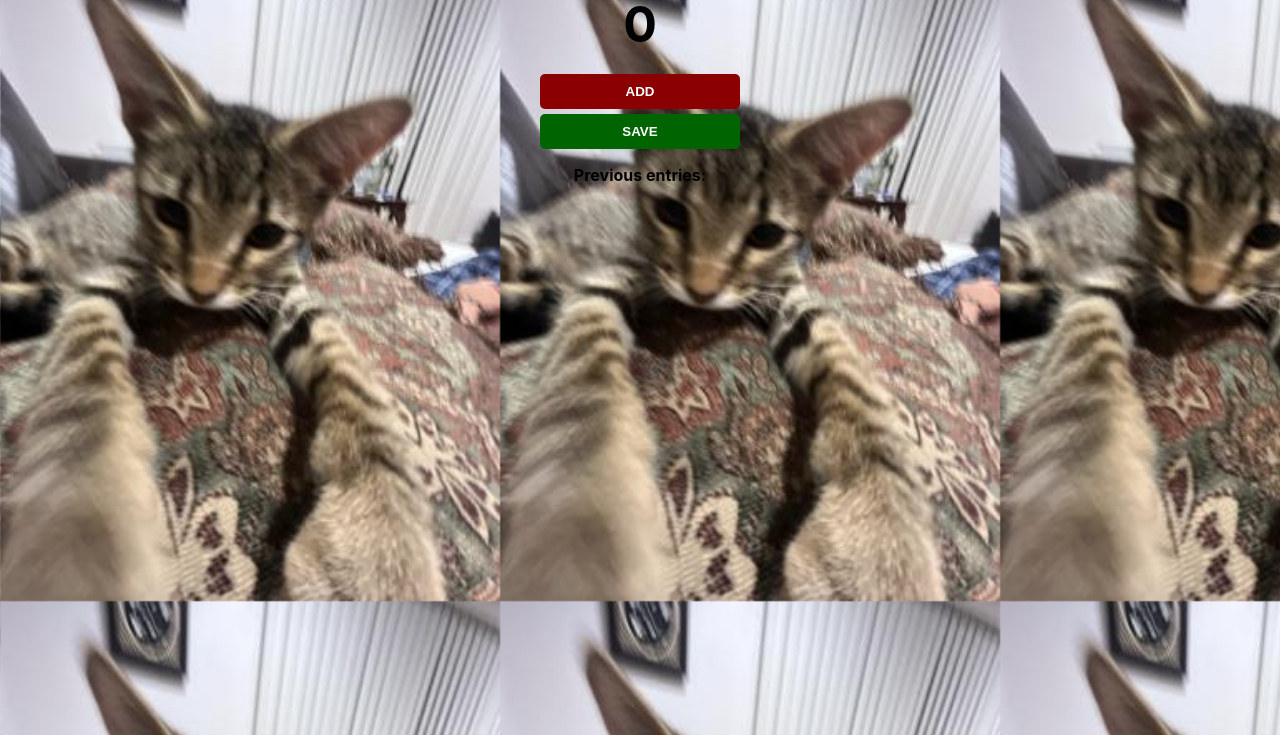
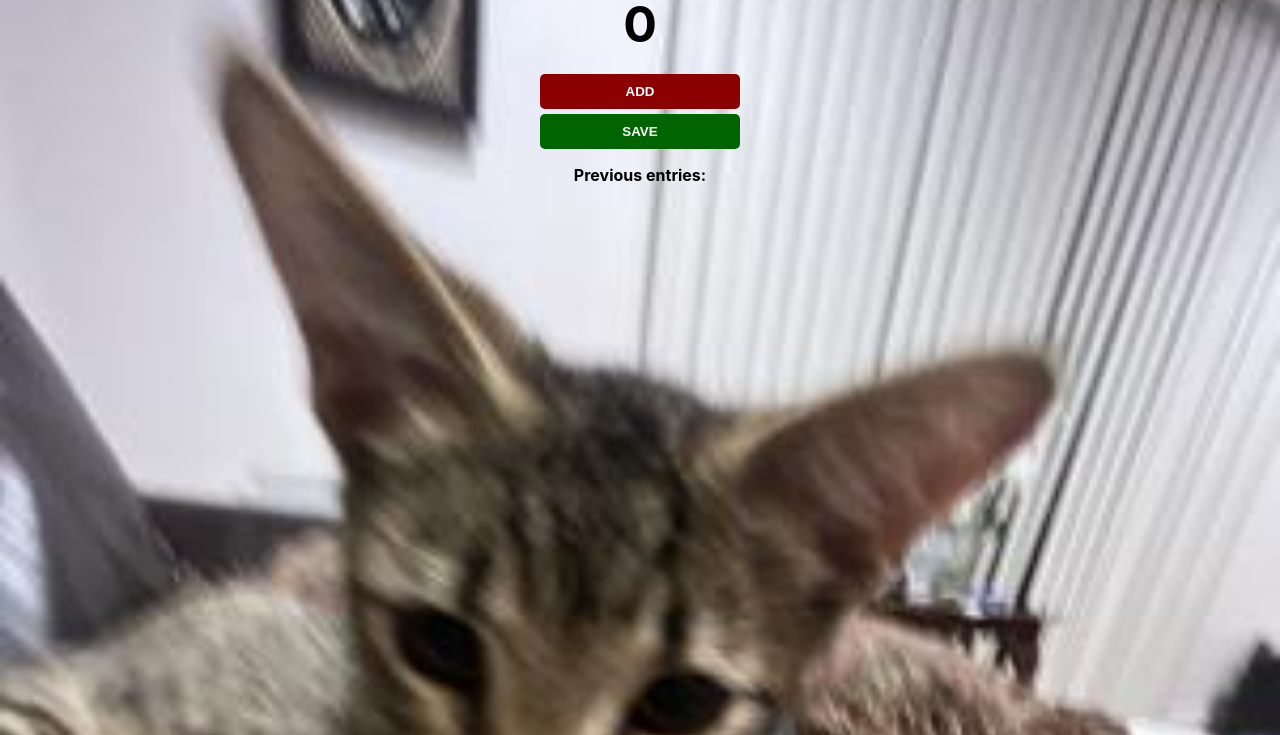
Before and after one commit to botuki/cat-counter, a plain HTML site: page index.html in a window 1280 px wide. Shown: the part 65-800 px from the top of the page. Drawn offline with Linux system fonts and the light colour scheme.

Commit message:
Update index.css

```diff
--- a/index.css
+++ b/index.css
@@ -1,6 +1,6 @@
 body {
   background-image: url("pishi.jpg");
-  background-size: 500px;
+  background-size: cover;
   font-family: -apple-system, BlinkMacSystemFont, 'Segoe UI', Roboto, Oxygen, Ubuntu, Cantarell, 'Open Sans', 'Helvetica Neue', sans-serif;
   font-weight: bold;
   text-align: center;
```
